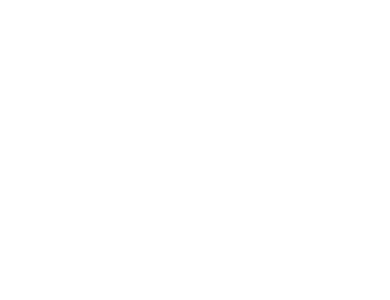
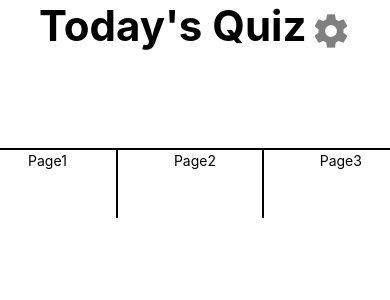
Before and after one commit to Tudor73/AmazingProject, a React Native app: screen / in a window 390 px wide. Shown: the top 300 px of the page. Built offline with nearby package versions, Linux system fonts and the light colour scheme.

Commit message:
header and navbar

```diff
--- a/App.js
+++ b/App.js
@@ -1,20 +1,22 @@
 import { StatusBar } from "expo-status-bar";
 import React from "react";
 import { Alert, Button, StyleSheet, Text, View } from "react-native";
+import Header from "./components/Header";
+import Navbar from "./components/Navbar";
 
 export default function App() {
   return (
-    <View style={styles.container}>
+    <View>
       <StatusBar style="auto" />
+      <Header />
+      <View style={styles.container}></View>
+      <Navbar />
     </View>
   );
 }
 
 const styles = StyleSheet.create({
   container: {
-    flex: 1,
-    backgroundColor: "#fff",
-    alignItems: "center",
-    justifyContent: "center",
+    height: "80%",
   },
 });
--- /dev/null
+++ b/components/Header.js
@@ -0,0 +1,34 @@
+import React from "react";
+import { View, Text, StyleSheet, SafeAreaView } from "react-native";
+import Icon from "react-native-vector-icons/MaterialIcons";
+
+function Header() {
+  return (
+    <SafeAreaView>
+      <View style={styles.container}>
+        <Text style={styles.h1}>Today's Quiz</Text>
+        <Icon name="settings" size={40} color="gray" style={styles.icon} />
+      </View>
+    </SafeAreaView>
+  );
+}
+
+const styles = StyleSheet.create({
+  h1: {
+    fontWeight: "bold",
+    fontSize: 42,
+  },
+  container: {
+    width: "80%",
+    margin: "auto",
+    marginLeft: "10%",
+    display: "flex",
+    flexDirection: "row",
+    justifyContent: "space-between",
+  },
+
+  icon: {
+    alignSelf: "flex-end",
+  },
+});
+export default Header;
--- /dev/null
+++ b/components/Navbar.js
@@ -0,0 +1,39 @@
+import React from "react";
+import { View, Text, StyleSheet } from "react-native";
+
+function Navbar() {
+  return (
+    <View style={styles.container}>
+      <View style={styles.item}>
+        <Text style={styles.text}>Page1</Text>
+      </View>
+      <View style={styles.item}>
+        <Text style={styles.text}>Page2</Text>
+      </View>
+      <View>
+        <Text style={styles.text}>Page3</Text>
+      </View>
+    </View>
+  );
+}
+
+const styles = StyleSheet.create({
+  container: {
+    display: "flex",
+    flexDirection: "row",
+    justifyContent: "space-around",
+    borderTopWidth: 2,
+    borderTopColor: "black",
+    height: 70,
+  },
+  item: {
+    borderRightColor: "black",
+    borderRightWidth: 2,
+    width: "23%",
+  },
+  text: {
+    marginTop: 2,
+  },
+});
+
+export default Navbar;
--- a/package.json
+++ b/package.json
@@ -15,6 +15,7 @@
     "react": "17.0.1",
     "react-dom": "17.0.1",
     "react-native": "0.64.3",
+    "react-native-vector-icons": "^9.0.0",
     "react-native-web": "0.17.1"
   },
   "devDependencies": {
```
Also changed, not shown: 1 other file (tests, documents, lock files or other folders).
